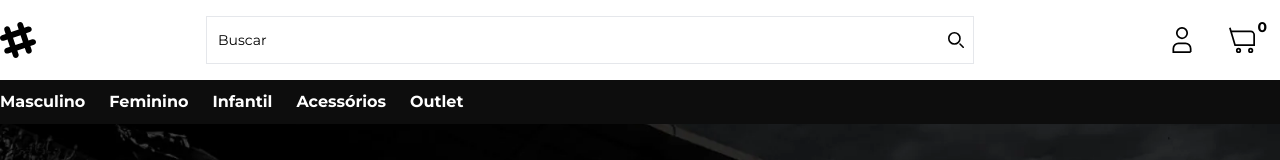
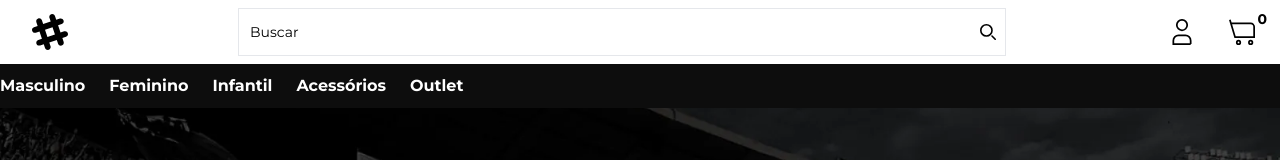
Before and after one commit to gstvcampos/ecommerce, a Next.js app: page / in a window 1280 px wide. Shown: the top 160 px of the page. Built offline with nearby package versions, Linux system fonts and the light colour scheme; no server answers; the database is empty.

Commit message:
feat: header style

```diff
--- a/components/layout/headers/marketing/Header.tsx
+++ b/components/layout/headers/marketing/Header.tsx
@@ -8,13 +8,13 @@ import SearchInput from './SearchInput'
 export default function Header() {
   return (
     <div className="w-full">
-      <header className="flex items-center justify-between max-w-screen-xl mx-auto min-h-20">
+      <header className="flex items-center justify-between max-w-screen-xl mx-auto min-h-16">
         <div className="flex-none md:hidden">
           <Drawer id="menu" title="todas as categorias" icon={<MenuIcon />}>
             <NavItems />
           </Drawer>
         </div>
-        <Link href={'/'}>
+        <Link href={'/'} className="px-8">
           <svg
             width="36"
             height="36"
```
